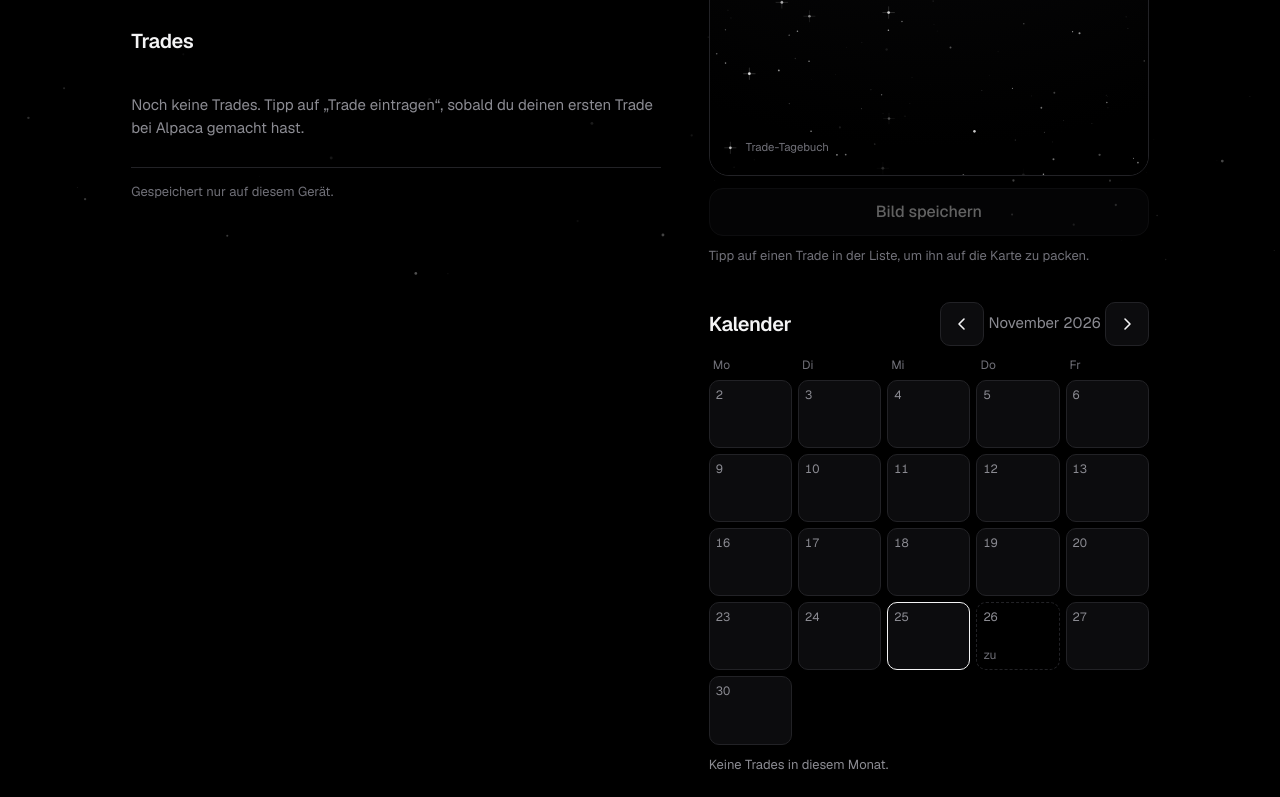
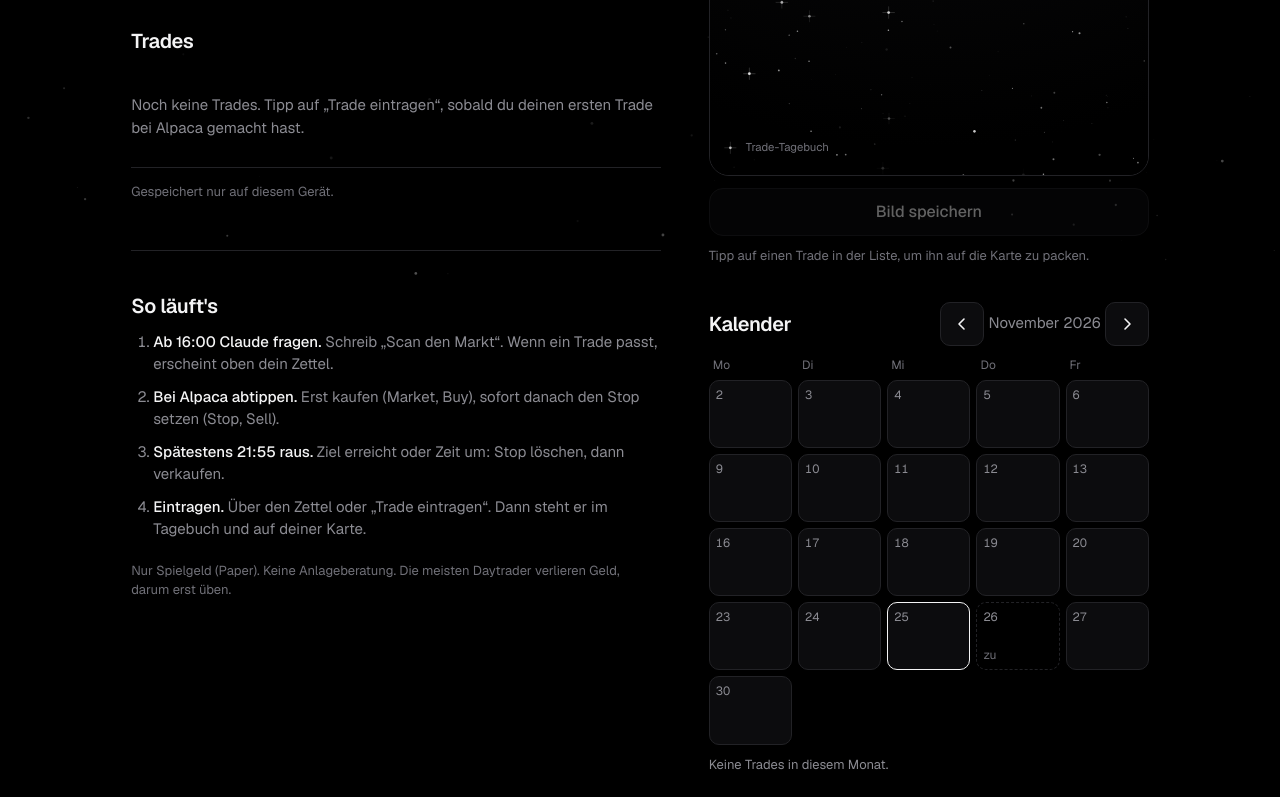
Before and after one commit to LuisStyle2359/Daytrader, a plain HTML site: page tagebuch/index.html in a window 1280 px wide. Shown: the part 519-1316 px from the top of the page. Drawn offline with nearby package versions, Linux system fonts and the light colour scheme; animation ran at ten frames a second.

Commit message:
Trade-Tagebuch: how-to section, balanced desktop layout
Co-Authored-By: Claude Opus 5.5 <noreply@anthropic.com>
Claude-Session: https://claude.ai/code/session_019Grm74pjVUPbgjnvx9KhmZ

```diff
--- a/tagebuch/index.html
+++ b/tagebuch/index.html
@@ -33,6 +33,10 @@ button{font:inherit;color:inherit}
 .chg b{color:var(--ink);font-weight:500}
 .chart{position:relative;height:150px;margin:22px 0 8px}
 .chart.none{height:64px;margin-top:14px}
+.how{border-top:1px solid var(--line);margin-top:48px;padding-top:4px}
+.how ol{margin:0;padding-left:22px;display:grid;gap:10px;font-size:15px;color:var(--mute)}
+.how ol b{color:var(--ink);font-weight:500}
+.how p{font-size:13px;color:var(--dim);margin:20px 0 0}
 .tip{position:absolute;top:-6px;transform:translateX(-50%);background:var(--ink);color:#000;border-radius:10px;padding:5px 10px;font-size:13px;line-height:1.3;white-space:nowrap;pointer-events:none;display:none;z-index:2}
 .tip b{display:block;font-size:15px;font-weight:600}
 .chart{touch-action:pan-y;cursor:crosshair}
@@ -136,7 +140,7 @@ h2{font-size:20px;font-weight:600;letter-spacing:-.02em;margin:36px 0 10px}
 .slip ol b{font-weight:600;color:#000}
 .slip .pn{font-size:14px;color:#2a2a2e;margin:10px 0 0}
 .slip .add{background:#0a0a0b;color:#fff}
-@media(max-width:900px){.grid{grid-template-columns:minmax(0,1fr);gap:0}.side{position:static;margin-top:36px}}
+@media(max-width:900px){.grid>.left{display:contents}.side{order:2}.how{order:3}.grid{grid-template-columns:minmax(0,1fr);gap:0}.side{position:static;margin-top:36px}}
 @media(prefers-reduced-motion:reduce){.sheet,.toast{transition:none}}
 </style>
 </head>
@@ -154,7 +158,7 @@ h2{font-size:20px;font-weight:600;letter-spacing:-.02em;margin:36px 0 10px}
     <p class="pn" id="pNote" hidden></p>
   </section>
   <div class="grid">
-    <div>
+    <div class="left">
       <div class="lbl">Kontostand</div>
       <div class="bal num" id="bal">$5,000.00</div>
       <div class="chg num" id="chg"><b>$0.00</b> · 0.00 % seit Start</div>
@@ -170,6 +174,16 @@ h2{font-size:20px;font-weight:600;letter-spacing:-.02em;margin:36px 0 10px}
       <h2>Trades</h2>
       <div class="list" id="list"></div>
       <div class="save" id="store">Verbinde Speicher …</div>
+      <footer class="how">
+    <h2>So läuft's</h2>
+    <ol>
+      <li><b>Ab 16:00 Claude fragen.</b> Schreib „Scan den Markt“. Wenn ein Trade passt, erscheint oben dein Zettel.</li>
+      <li><b>Bei Alpaca abtippen.</b> Erst kaufen (Market, Buy), sofort danach den Stop setzen (Stop, Sell).</li>
+      <li><b>Spätestens 21:55 raus.</b> Ziel erreicht oder Zeit um: Stop löschen, dann verkaufen.</li>
+      <li><b>Eintragen.</b> Über den Zettel oder „Trade eintragen“. Dann steht er im Tagebuch und auf deiner Karte.</li>
+    </ol>
+    <p>Nur Spielgeld (Paper). Keine Anlageberatung. Die meisten Daytrader verlieren Geld, darum erst üben.</p>
+  </footer>
 
     </div>
     <div class="side">
```
